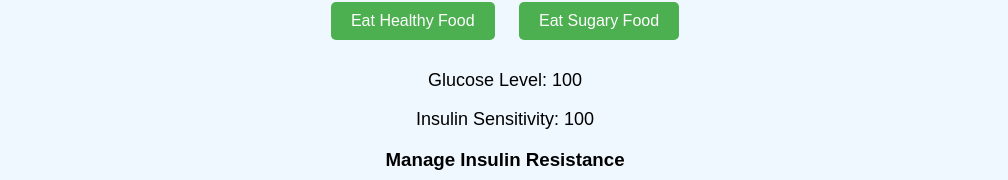
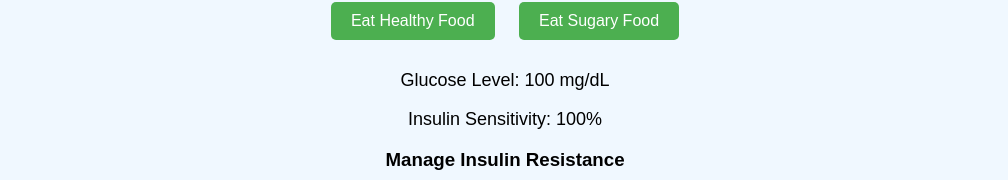
Before and after one commit to LEF239/insulin-resistance-simulation, a plain HTML site: page index.html in a window 1280 px wide. Shown: the part 144-324 px from the top of the page, without its empty margins (135-1143 px from the left). Drawn offline with Linux system fonts and the light colour scheme.

Commit message:
Update index.html

```diff
--- a/index.html
+++ b/index.html
@@ -25,8 +25,8 @@
 
             <!-- Glucose & Insulin Display -->
             <div id="metrics">
-                <p>Glucose Level: <span id="glucose-level">100</span></p>
-                <p>Insulin Sensitivity: <span id="insulin-sensitivity">100</span></p>
+                <p>Glucose Level: <span id="glucose-level">100</span> mg/dL</p>
+                <p>Insulin Sensitivity: <span id="insulin-sensitivity">100</span>%</p>
             </div>
 
             <!-- Lifestyle Changes -->
```
